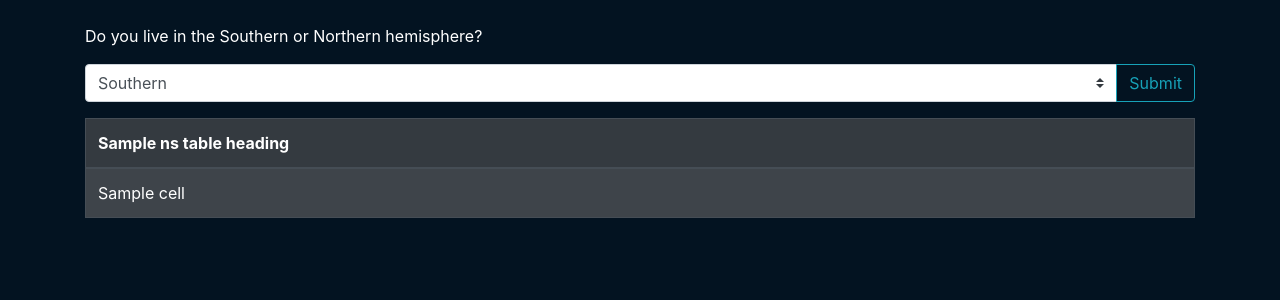
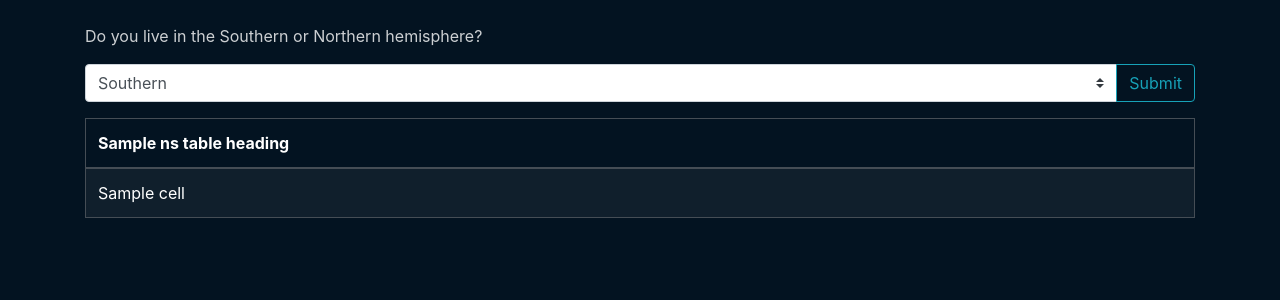
Before and after one commit to 0xGodspeed/unolocum, a Flask app: template unolocum/templates/nightsky.htm in a window 1280 px wide. Shown: the part 56-356 px from the top of the page. Run offline with Flask 2, Linux system fonts and the light colour scheme; the template is opened without the code that fills it: most values are stand-ins (such as "Sample title", 1, 10 or a date in 2020); some libraries are stand-ins or nearby versions.

Commit message:
Add files via upload

```diff
--- a/unolocum/static/nightsky.css
+++ b/unolocum/static/nightsky.css
@@ -1,3 +1,12 @@
-.sn {
-    display:inline;
+p {
+    color : rgba(255, 255, 255, 0.801) !important;
 }
+
+table {
+    background-color: #031321 !important;
+    border-radius: 20px !important;
+}
+
+th {
+    background-color: #031321 !important;
+}
--- a/unolocum/templates/amzn.htm
+++ b/unolocum/templates/amzn.htm
@@ -1,7 +1,7 @@
 {% extends "layout.htm" %}
 {% block sheets%}
 <link rel="stylesheet" type="text/css" href="{{ url_for('static', filename='amzn.css') }}">
-{%endblock sheets%}
+{% endblock sheets %}
 {% block content %}
   <form method="POST" action="">
     {{ form.hidden_tag() }}
--- a/unolocum/templates/nightsky.htm
+++ b/unolocum/templates/nightsky.htm
@@ -1,6 +1,8 @@
 {% extends "layout.htm" %}
 {% block content %}
-
+{% block sheets%}
+<link rel="stylesheet" type="text/css" href="{{ url_for('static', filename='nightsky.css') }}">
+{% endblock sheets %}
 <p> Do you live in the Southern or Northern hemisphere? </p>
 
 <form method="POST" action="">
@@ -28,7 +30,7 @@
       {% endfor %}
     </tr>
   </thead>
-    {% for row in amzn_table_data %}
+    {% for row in ns_table_data %}
     <tr scope="row">
       {% for cell in row %}
         <td>{{ cell }}</td>
```
Also changed, not shown: database.sql (+2 -2 lines), unolocum/routes.py (+21 -2 lines).
